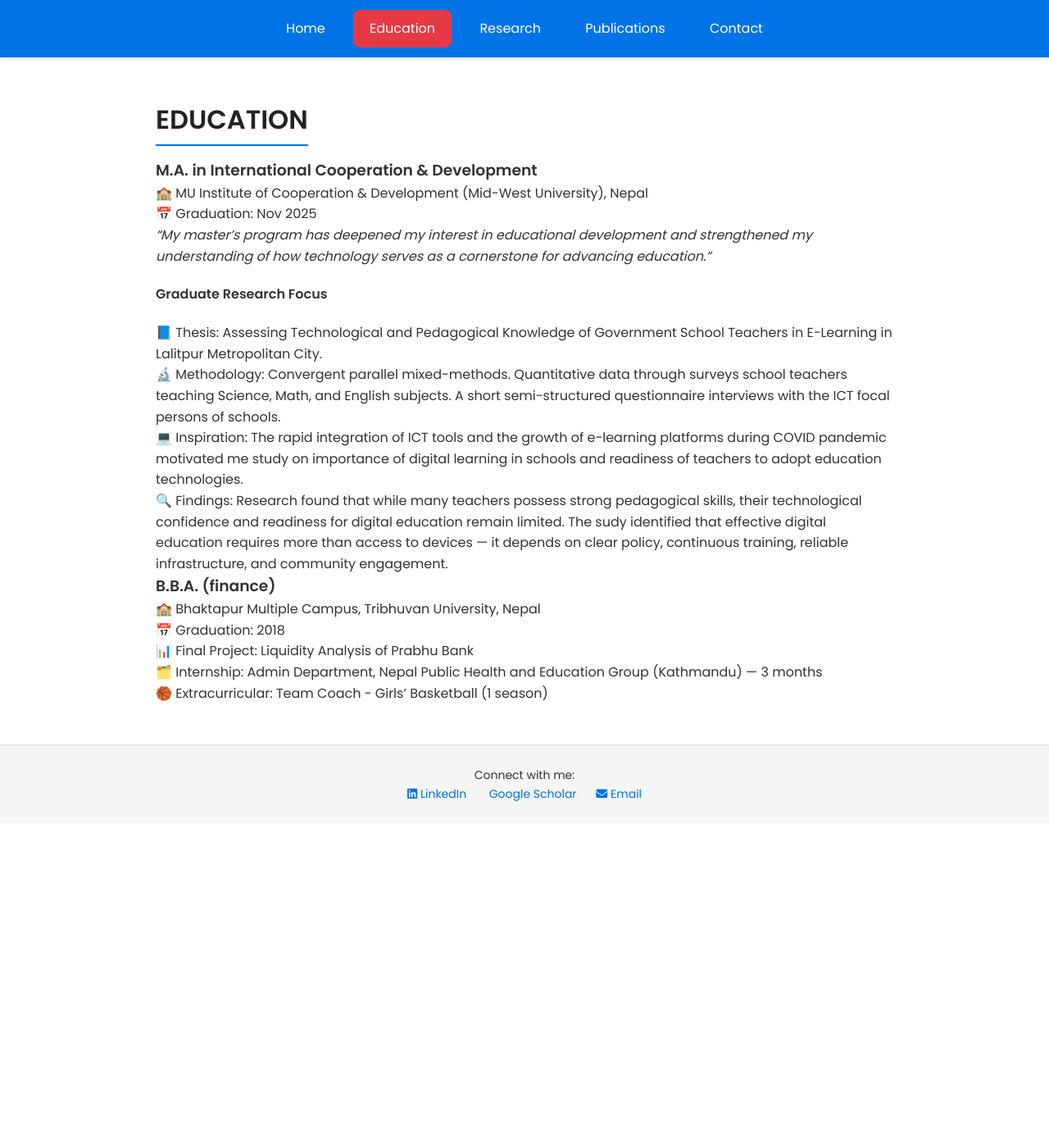
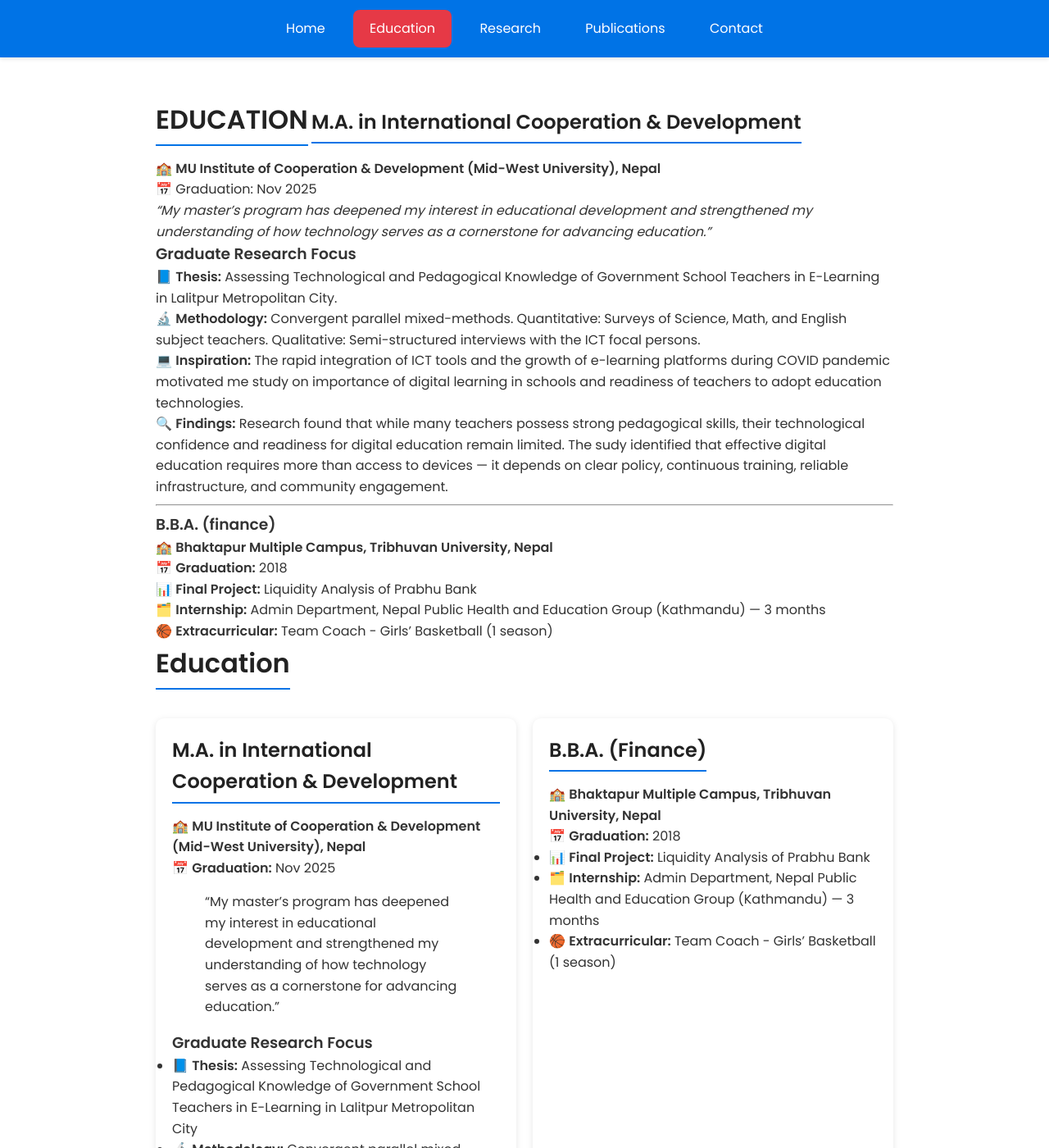
Before and after one commit to dahalsubodh/dahalsubodh.github.io, a Jekyll site: the page built from education.md, in a window 1280 px wide and 1400 px high. Shown: the whole window at 82% size. Built offline with Jekyll 4.4.1, drawn with Linux system fonts in a browser that asks for light colours; some of the changed text lies outside the part shown.

Commit message:
Update education.md

```diff
--- a/education.md
+++ b/education.md
@@ -6,34 +6,86 @@
 
 # EDUCATION
 
-### M.A. in International Cooperation & Development
-🏫 MU Institute of Cooperation & Development (Mid-West University), Nepal
+## M.A. in International Cooperation & Development
+🏫 **MU Institute of Cooperation & Development (Mid-West University), Nepal**
 📅 Graduation: Nov 2025
 
 *"My master’s program has deepened my interest in educational development and strengthened my understanding of how technology serves as a cornerstone for advancing education."*
 
-#### Graduate Research Focus
-📘 Thesis: Assessing Technological and Pedagogical Knowledge of Government School Teachers in E-Learning in Lalitpur Metropolitan City.
+### Graduate Research Focus
+📘 **Thesis:** Assessing Technological and Pedagogical Knowledge of Government School Teachers in E-Learning in Lalitpur Metropolitan City.
+
+🔬 **Methodology:** Convergent parallel mixed-methods.
+  Quantitative: Surveys of Science, Math, and English subject teachers.
+  Qualitative: Semi-structured interviews with the ICT focal persons.
 
 
-🔬 Methodology: Convergent parallel mixed-methods. Quantitative data through surveys school teachers teaching Science, Math, and English subjects. A short semi-structured questionnaire interviews with the ICT focal persons of schools.
+💻 **Inspiration:** The rapid integration of ICT tools and the growth of e-learning platforms during COVID pandemic motivated me study on importance of digital learning in schools and readiness of teachers to adopt education technologies.
 
 
-💻 Inspiration: The rapid integration of ICT tools and the growth of e-learning platforms during COVID pandemic motivated me study on importance of digital learning in schools and readiness of teachers to adopt education technologies.
+🔍 **Findings:** Research found that while many teachers possess strong pedagogical skills, their technological confidence and readiness for digital education remain limited. The sudy identified that effective digital education requires more than access to devices — it depends on clear policy, continuous training, reliable infrastructure, and community engagement.
 
+---
 
-🔍 Findings: Research found that while many teachers possess strong pedagogical skills, their technological confidence and readiness for digital education remain limited. The sudy identified that effective digital education requires more than access to devices — it depends on clear policy, continuous training, reliable infrastructure, and community engagement.
+### B.B.A. (finance)
+🏫 **Bhaktapur Multiple Campus, Tribhuvan University, Nepal**
+
+📅 **Graduation:** 2018
+
+📊 **Final Project:** Liquidity Analysis of Prabhu Bank
+
+🗂️ **Internship:** Admin Department, Nepal Public Health and Education Group (Kathmandu) — 3 months
+
+🏀 **Extracurricular:** Team Coach - Girls’ Basketball (1 season)
 
 
 
+# Education
 
-### B.B.A. (finance)
-🏫 Bhaktapur Multiple Campus, Tribhuvan University, Nepal
+<div class="project-grid">
 
-📅 Graduation: 2018
+<!-- M.A. Degree Card -->
+<div class="project-card">
+  <h2>M.A. in International Cooperation & Development</h2>
+  <p>🏫 <strong>MU Institute of Cooperation & Development (Mid-West University), Nepal</strong></p>
+  <p>📅 <strong>Graduation:</strong> Nov 2025</p>
 
-📊 Final Project: Liquidity Analysis of Prabhu Bank
+  <blockquote>
+  “My master’s program has deepened my interest in educational development and strengthened my understanding of how technology serves as a cornerstone for advancing education.”
+  </blockquote>
 
-🗂️ Internship: Admin Department, Nepal Public Health and Education Group (Kathmandu) — 3 months
+  <h3>Graduate Research Focus</h3>
+  <ul>
+    <li>📘 <strong>Thesis:</strong> Assessing Technological and Pedagogical Knowledge of Government School Teachers in E-Learning in Lalitpur Metropolitan City</li>
+    <li>🔬 <strong>Methodology:</strong> Convergent parallel mixed-methods
+      <ul>
+        <li>Quantitative: Surveys of Science, Math, and English teachers</li>
+        <li>Qualitative: Semi-structured interviews with ICT focal persons</li>
+      </ul>
+    </li>
+    <li>💻 <strong>Inspiration:</strong> Rapid integration of ICT tools and growth of e-learning during COVID motivated this study</li>
+    <li>🔍 <strong>Findings:</strong> Teachers have strong pedagogical skills but limited technological confidence. Effective digital education requires:
+      <ul>
+        <li>Clear policy</li>
+        <li>Continuous training</li>
+        <li>Reliable infrastructure</li>
+        <li>Community engagement</li>
+      </ul>
+    </li>
+  </ul>
+</div>
 
-🏀 Extracurricular: Team Coach - Girls’ Basketball (1 season)
+<!-- B.B.A. Degree Card -->
+<div class="project-card">
+  <h2>B.B.A. (Finance)</h2>
+  <p>🏫 <strong>Bhaktapur Multiple Campus, Tribhuvan University, Nepal</strong></p>
+  <p>📅 <strong>Graduation:</strong> 2018</p>
+
+  <ul>
+    <li>📊 <strong>Final Project:</strong> Liquidity Analysis of Prabhu Bank</li>
+    <li>🗂️ <strong>Internship:</strong> Admin Department, Nepal Public Health and Education Group (Kathmandu) — 3 months</li>
+    <li>🏀 <strong>Extracurricular:</strong> Team Coach - Girls’ Basketball (1 season)</li>
+  </ul>
+</div>
+
+</div>
```
